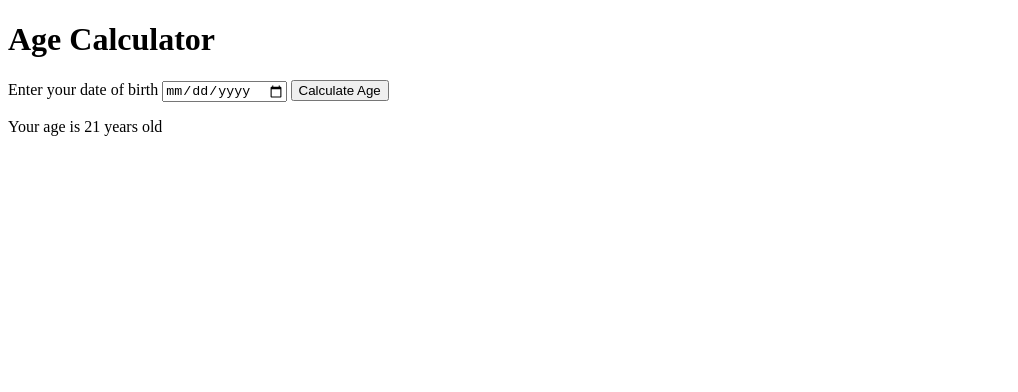
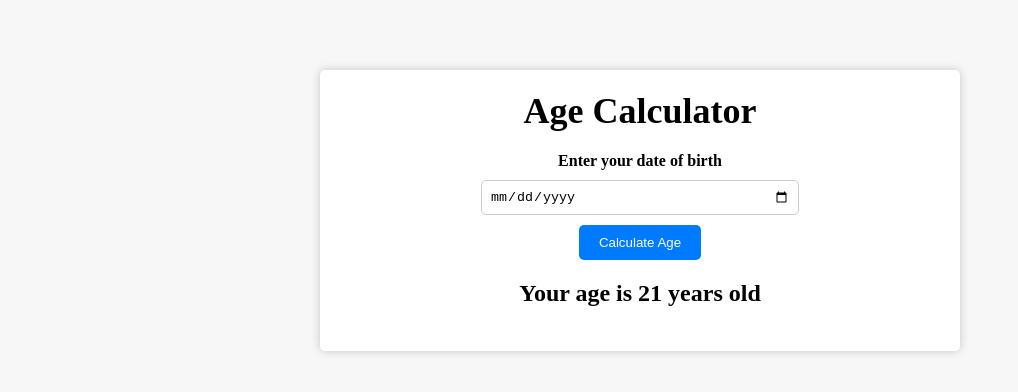
Before and after one commit to EmanueleVerrienti/age-calculator, a plain HTML site: page index.html in a window 1280 px wide. Shown: the whole page, without its empty margins (0-1018 px from the left). Drawn offline with Linux system fonts and the light colour scheme; the site is published under a folder, as on GitHub Pages, so addresses that start at the root find nothing.

Commit message:
Update index.html

```diff
--- a/index.html
+++ b/index.html
@@ -5,7 +5,7 @@
     <meta http-equiv="X-UA-Compatible" content="IE=edge" />
     <meta name="viewport" content="width=device-width, initial-scale=1.0" />
     <title>Age Calculator</title>
-    <link rel="stylesheet" href="/age-calculator/style.css" />
+    <link rel="stylesheet" href="style.css" />
   </head>
   <body>
     <div class="container">
```
